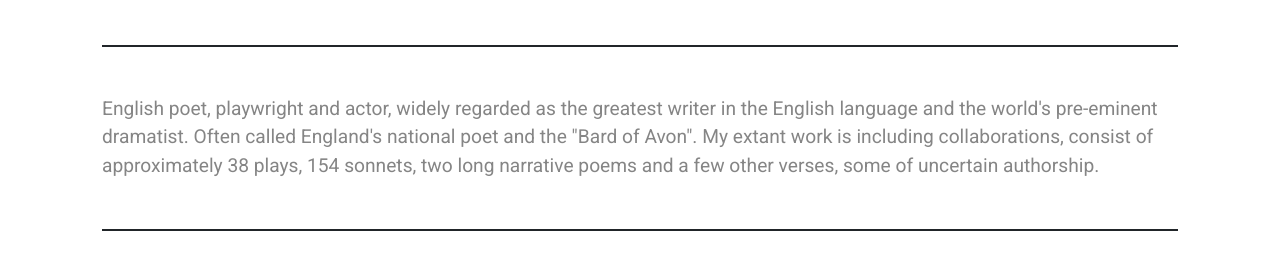
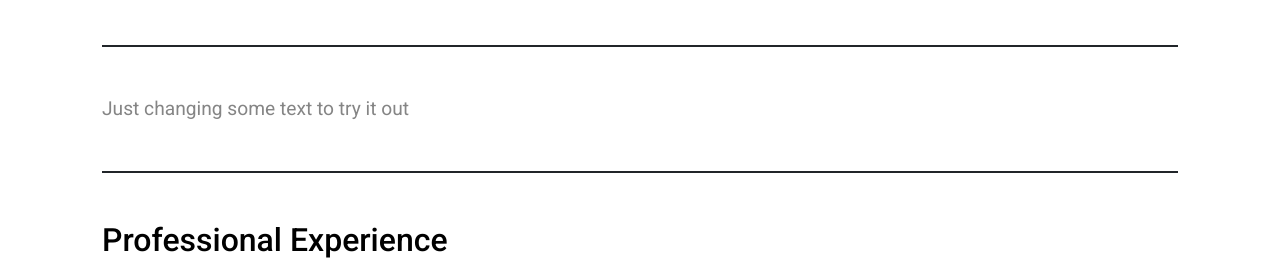
Before and after one commit to nbronswijk/cv_template, a plain HTML site: page index.html in a window 1280 px wide. Shown: the part 481-757 px from the top of the page. Drawn offline with nearby package versions, Linux system fonts and the light colour scheme.

Commit message:
Deploying to gh-pages from  @ c8668690730444caded78838478b5e31f8c11efd 🚀

```diff
--- a/index.html
+++ b/index.html
@@ -165,10 +165,7 @@
     </div>
 
     <div class="border-bottom border-2 border-print-0 border-dark mb-5 pb-5 pb-print-0 mb-print-1">
-        English poet, playwright and actor, widely regarded as the greatest writer in the English language
-        and the world's pre-eminent dramatist. Often called England's national poet and the "Bard of Avon".
-        My extant work is including collaborations, consist of approximately 38 plays, 154 sonnets,
-        two long narrative poems and a few other verses, some of uncertain authorship.
+        Just changing some text to try it out
     </div>
 
     <div class="border-bottom border-2 border-print-0 border-dark mb-5 pb-5 pb-print-0 mb-print-1">
```
Also changed, not shown: 1 other file.
